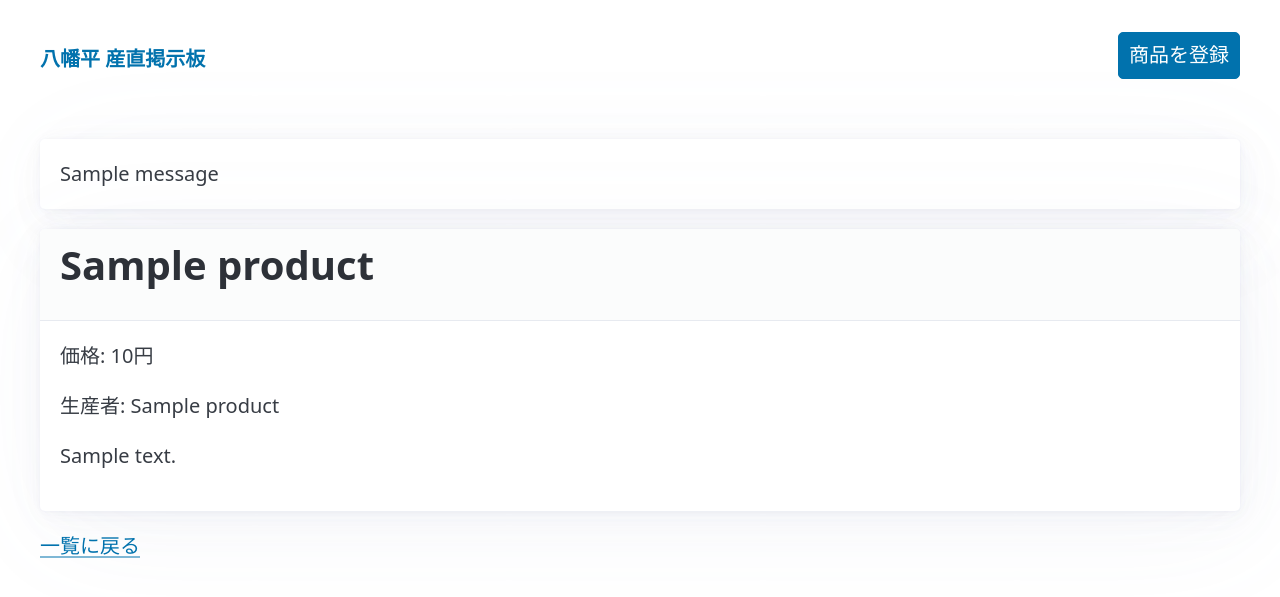
After one commit to dodome-co/product_board, a Flask app: page /products/1 in a window 1280 px wide. The commit adds this page. Shown: the top 597 px of the page. Run offline with Flask 3, Linux system fonts and the light colour scheme; tables that the repository leaves empty hold one stand-in row (values such as "Sample post"); one stand-in notice (Sample message) is shown; some libraries are stand-ins or nearby versions.

Commit message:
商品登録できたよ

```diff
--- a/app.py
+++ b/app.py
@@ -1,6 +1,6 @@
 from datetime import datetime
 
-from flask import Flask, render_template
+from flask import Flask, flash, redirect, render_template, request, url_for
 from flask_sqlalchemy import SQLAlchemy
 from sqlalchemy import String, Text
 from sqlalchemy.orm import DeclarativeBase, Mapped, mapped_column
@@ -12,14 +12,37 @@ class Base(DeclarativeBase):
 
 db = SQLAlchemy(model_class=Base)
 
-#これが一番大事
+
 class Product(db.Model):
-    id: Mapped[int] = mapped_column(primary_key=True) #SQLアルケミーが動いてるところ
+    id: Mapped[int] = mapped_column(primary_key=True)
     name: Mapped[str] = mapped_column(String(50))
     price: Mapped[int]
     producer_name: Mapped[str] = mapped_column(String(50))
     description: Mapped[str] = mapped_column(Text, default="")
     created_at: Mapped[datetime] = mapped_column(default=datetime.now)
+
+
+def validate_product(form):
+    """フォームの値をチェックして、エラーメッセージのリストを返す"""
+    errors = []
+    name = form.get("name", "").strip()
+    price = form.get("price", "").strip()
+    producer_name = form.get("producer_name", "").strip()
+
+    if name == "":
+        errors.append("商品名を入力してください")
+    elif len(name) > 50:
+        errors.append("商品名は50文字以内で入力してください")
+
+    if not price.isdecimal():
+        errors.append("価格は0以上の整数で入力してください")
+    elif int(price) > 100000:
+        errors.append("価格は100,000円以下で入力してください")
+
+    if producer_name == "":
+        errors.append("生産者名を入力してください")
+
+    return errors
 
 
 def create_app(test_config=None):
@@ -40,4 +63,31 @@ def create_app(test_config=None):
         ).all()
         return render_template("products/index.html", products=products)
 
+    @app.route("/products/new", methods=["GET", "POST"])
+    def create():
+        if request.method == "POST":
+            errors = validate_product(request.form)
+            if errors:
+                return render_template(
+                    "products/form.html", errors=errors, form=request.form, product=None
+                ), 422
+
+            product = Product(
+                name=request.form["name"].strip(),
+                price=int(request.form["price"]),
+                producer_name=request.form["producer_name"].strip(),
+                description=request.form.get("description", "").strip(),
+            )
+            db.session.add(product)
+            db.session.commit()
+            flash("商品を登録しました")
+            return redirect(url_for("index"))
+
+        return render_template("products/form.html", errors=[], form={}, product=None)
+
+    @app.route("/products/<int:product_id>")
+    def show(product_id):
+        product = db.get_or_404(Product, product_id)
+        return render_template("products/show.html", product=product)
+
     return app
--- a/templates/base.html
+++ b/templates/base.html
@@ -10,9 +10,14 @@
     <header class="container">
         <nav>
             <ul><li><a href="{{ url_for('index') }}"><strong>八幡平 産直掲示板</strong></a></li></ul>
+            <ul><li><a href="{{ url_for('create') }}" role="button">商品を登録</a></li></ul>
+
         </nav>
     </header>
     <main class="container">
+        {% for message in get_flashed_messages() %}
+            <article>{{ message }}</article>
+        {% endfor %}
         {% block content %}{% endblock %}
     </main>
 </body>
--- /dev/null
+++ b/templates/products/show.html
@@ -0,0 +1,13 @@
+{% extends "base.html" %}
+
+{% block title %}{{ product.name }} | 八幡平 産直掲示板{% endblock %}
+
+{% block content %}
+<article>
+    <header><h1>{{ product.name }}</h1></header>
+    <p>価格: {{ "{:,}".format(product.price) }}円</p>
+    <p>生産者: {{ product.producer_name }}</p>
+    <p>{{ product.description }}</p>
+</article>
+<a href="{{ url_for('index') }}">一覧に戻る</a>
+{% endblock %}
```
Also changed, not shown: templates/products/form.html (added, +35 -0 lines), templates/products/index.html (+1 -10 lines), tokusanhin.py (deleted, +0 -43 lines).
